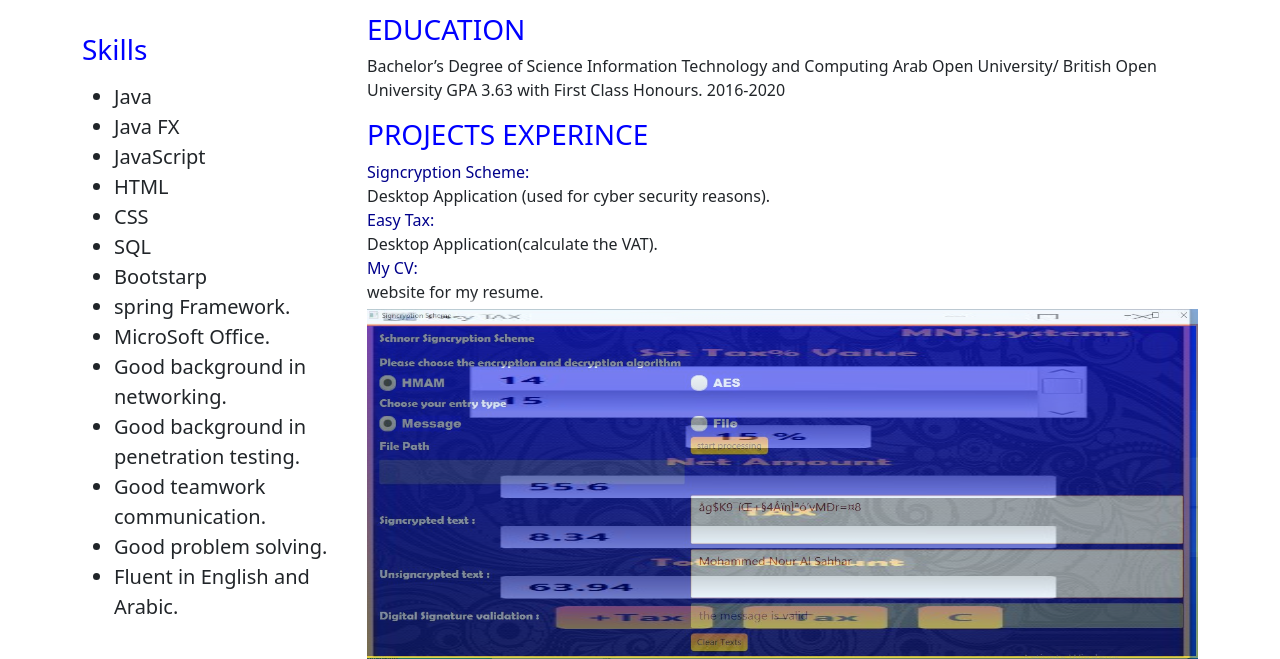
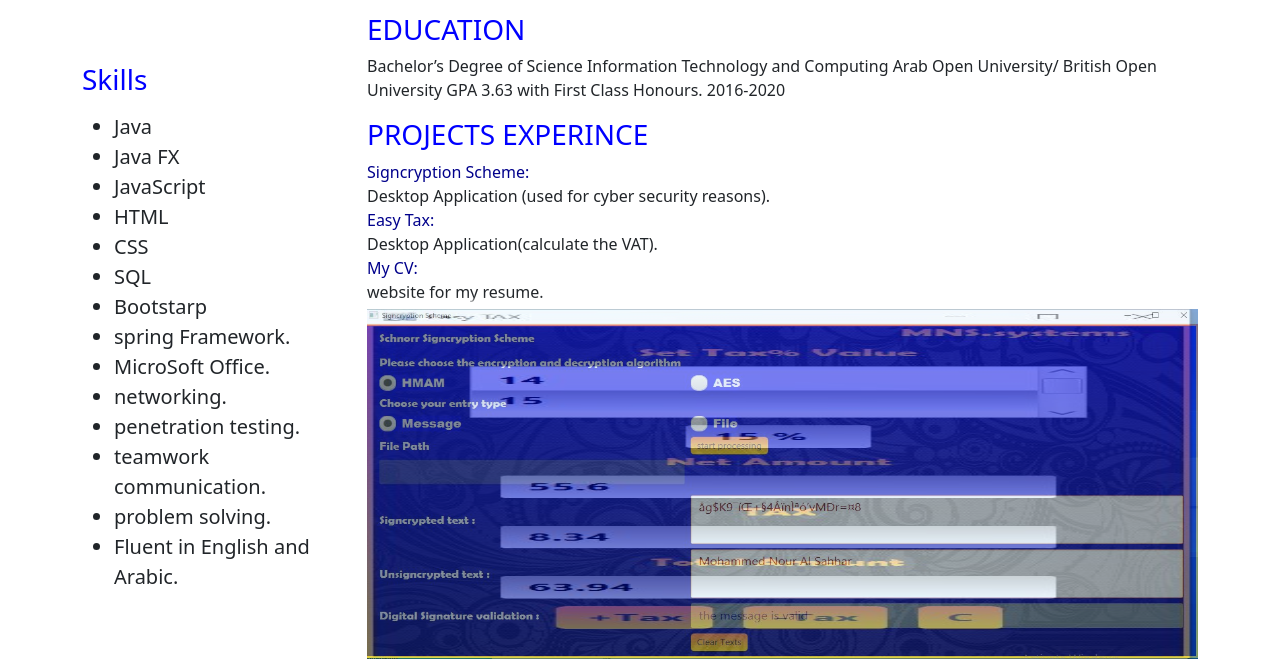
Before and after one commit to SamiSam999/my-resume, a plain HTML site: page index.html in a window 1280 px wide. Shown: the part 476-1135 px from the top of the page. Drawn offline with nearby package versions, Linux system fonts and the light colour scheme.

Commit message:
Update index.html

```diff
--- a/index.html
+++ b/index.html
@@ -81,10 +81,10 @@
      <li >Bootstarp</li>
      <li >spring Framework.</li>
      <li >MicroSoft Office.</li>
-     <li id="6">Good background in networking.</li>
-     <li id="7">Good background in penetration testing.</li>
-     <li id="8">Good teamwork communication.</li>
-     <li id="9">Good problem solving. </li>
+     <li id="6">networking.</li>
+     <li id="7"> penetration testing.</li>
+     <li id="8"> teamwork communication.</li>
+     <li id="9"> problem solving. </li>
      <li id="10"> Fluent in English and Arabic. </li>
       </p></ul>
       </ul>
```
